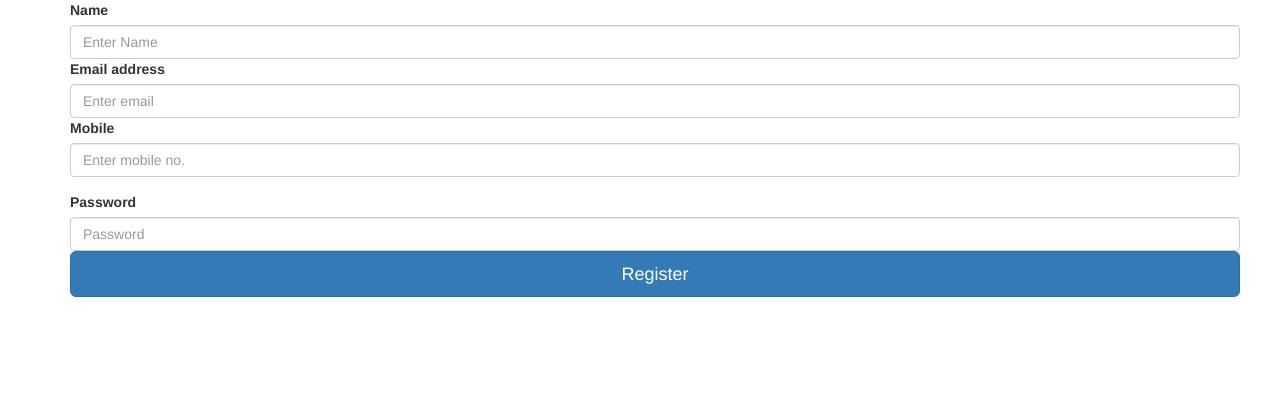
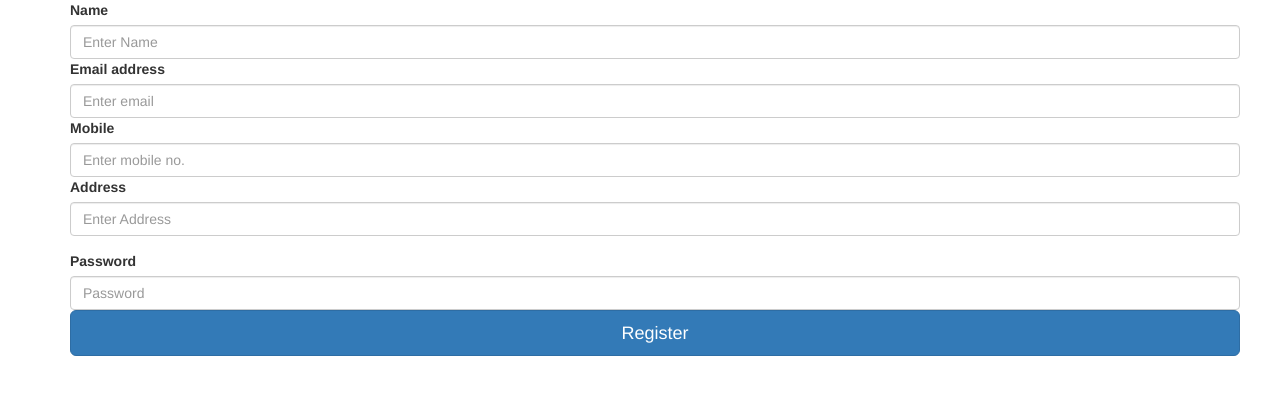
Before and after one commit to realmadrid123/flask_automation, a Flask app: page /register in a window 1280 px wide. Shown: the part 92-487 px from the top of the page. Run offline with Flask 2, Linux system fonts and the light colour scheme; some libraries are stand-ins or nearby versions.

```diff
--- a/rpiWebServer/templates/register.html
+++ b/rpiWebServer/templates/register.html
@@ -19,6 +19,9 @@
                             <label for="exampleInputMobileNo.">Mobile</label>
                             <input type="text" class="form-control" id="exampleInputMobileNo."  placeholder="Enter mobile no." name="mobile">
 
+                            <label for="exampleInputAddress">Address</label>
+                            <input type="text" class="form-control" id="exampleInputAddress"  placeholder="Enter Address" name="address">
+
                         </div>
                             <div class="form-group">
                             <label for="exampleInputPassword1">Password</label>
--- a/rpiWebServer/welcome.py
+++ b/rpiWebServer/welcome.py
@@ -130,11 +130,12 @@ def registration():
         email = request.form['email']
         password = request.form['password']
         mobile = request.form['mobile']
+        address = request.form['address']
         try:
             user = auth.create_user_with_email_and_password(email, password)
             uid = user['localId']
             print(uid)
-            data = {"name": name, "status": "1", 'email':email, 'mobile':mobile}
+            data = {"name": name, "status": "1", 'email': email, 'mobile': mobile, "address":address}
             database.child("member").child(uid).child("details").set(data)
             return redirect(url_for('login_page', r="done"))
         except Exception as e:
```
Also changed, not shown: rpiWebServer/homeautomation.py (+14 -13 lines), rpiWebServer/templates/articles.html (deleted, +0 -10 lines), rpiWebServer/templates/home.html (line endings or trailing spaces).
